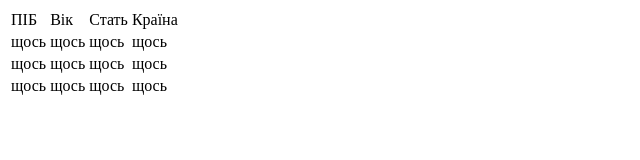
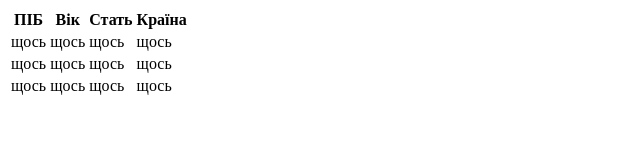
Before and after one commit to Kasgor/WebTools, a plain HTML site: page lab1.4.html in a window 1280 px wide. Shown: the full height of the page, 0-640 px from the left. Drawn offline with Linux system fonts and the light colour scheme.

Commit message:
formating 1.4 lab

```diff
--- a/lab1.4.html
+++ b/lab1.4.html
@@ -10,30 +10,38 @@
   <main>
     <!-- таблиця з даними про країну, стать, вік, ПІБ  -->
     <table>
+      <thead>
         <tr>
-          <td>ПІБ</td>
-          <td>Вік</td>
-          <td>Стать</td>
-          <td>Країна</td>
+          <th>ПІБ</th>
+          <th>Вік</th>
+          <th>Стать</th>
+          <th>Країна</th>
         </tr>
+      </thead>
+      <tbody>
         <tr>
           <td>щось</td>
           <td>щось</td>
           <td>щось</td>
           <td>щось</td>
         </tr>
+      </tbody>
+      <tbody>
         <tr>
           <td>щось</td>
           <td>щось</td>
           <td>щось</td>
           <td>щось</td>
         </tr>
+      </tbody>
+      <tbody>
         <tr>
           <td>щось</td>
           <td>щось</td>
           <td>щось</td>
           <td>щось</td>
         </tr>
+      </tbody>
       </table>
     </main>
 </body>
```
